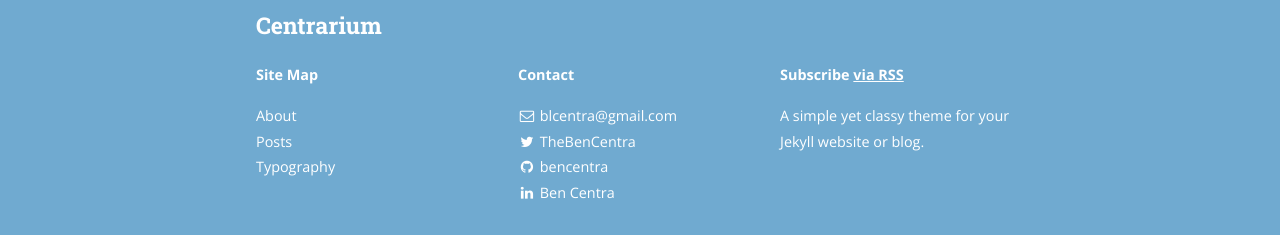
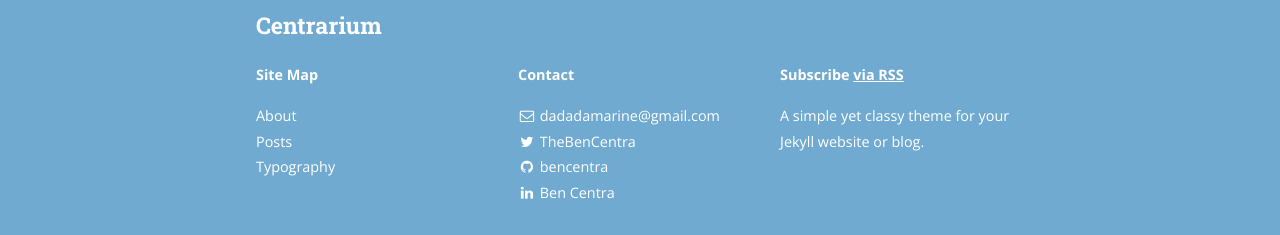
Before and after one commit to dadadamarine/dadadamarine.github.io, a Jekyll site: the page built from index.html, in a window 1280 px wide. Shown: the part 1963-2198 px from the top of the page. Built offline with Jekyll 4.4.1, drawn with Linux system fonts in a browser that asks for light colours; nearby versions of some CDN libraries; the list of posts is cut into pages by our own code; part of the change alters nothing that is shown.

Commit message:
Update _config.yml

```diff
--- a/_config.yml
+++ b/_config.yml
@@ -11,14 +11,14 @@ exclude:
 # Site settings
 title: Centrarium
 subtitle: "A simple yet classy theme for your Jekyll website or blog"
-email: blcentra@gmail.com
-name: Ben Centra
+email: dadadamarine@gmail.com
+name: Jeong Minseok
 description: >
   A simple yet classy theme for your Jekyll website or blog.
 # Base URL of site (i.e. /blog). It should always start with a slash,
 # and never end with a slash. Set it to a blank value if hosting at the
 # root of your server.
-baseurl: "/centrarium" # the subpath of your site, e.g. /blog/
+baseurl: "" # the subpath of your site, e.g. /blog/
 url: "https://dadadamarine.github.io" # the base hostname & protocol for your site
 cover: "/assets/header_image.jpg"
 logo: "/assets/logo.png"
@@ -87,7 +87,7 @@ social:
   - name: GitHub
     icon: github
     username: bencentra
-    url: https://github.com/bencentra
+    url: https://github.com/dadadamairne
     desc: Fork me on GitHub
     share: false
 
@@ -193,6 +193,6 @@ protocols:
 
     twitter_image: "/assets/logo.png"
 
-    os_repo: "https://github.com/bencentra/centrarium.com"
+    os_repo: "https://github.com/dadadamarine/dadadamarine.github.io"
     os_rcs_type: "git"
-    os_src: "git@github.com:bencentra/centrarium.com.git"
+    os_src: "git@github.com:dadadamarine/dadadamarine.github.io"
```
